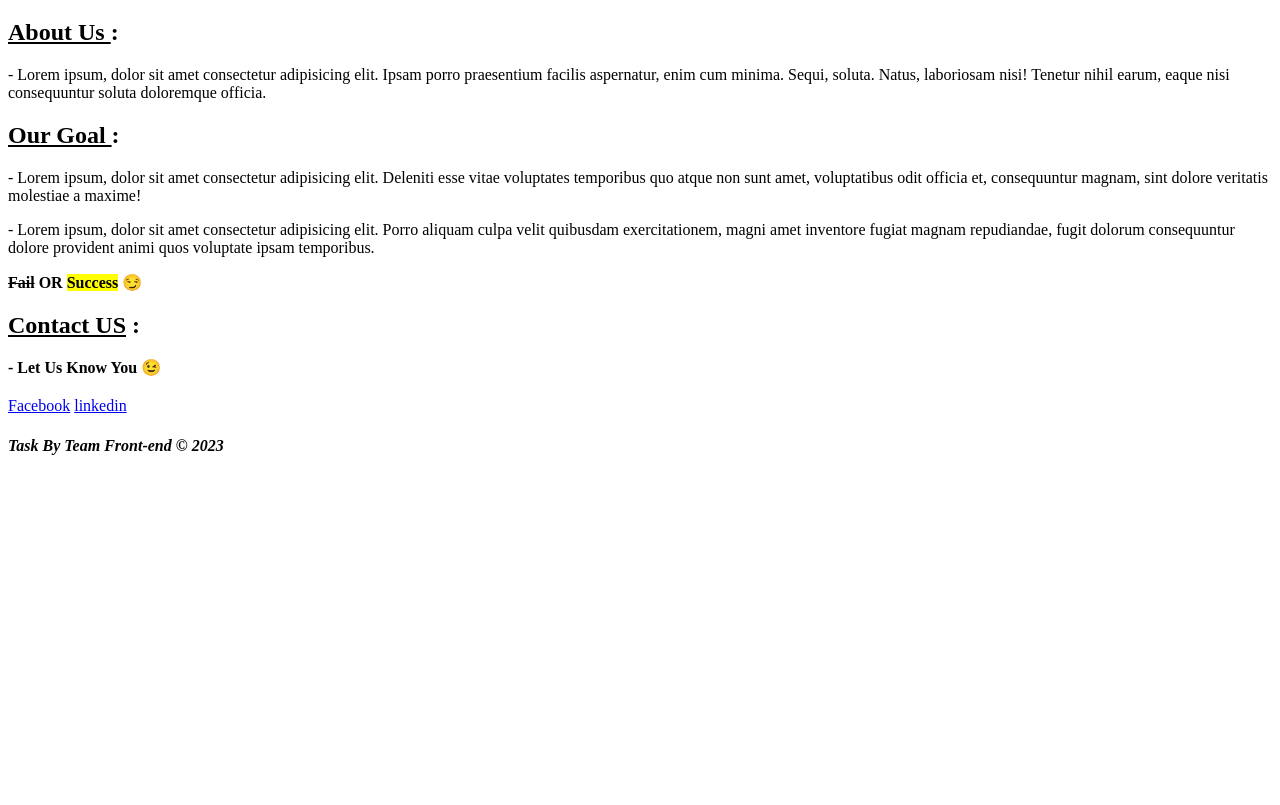
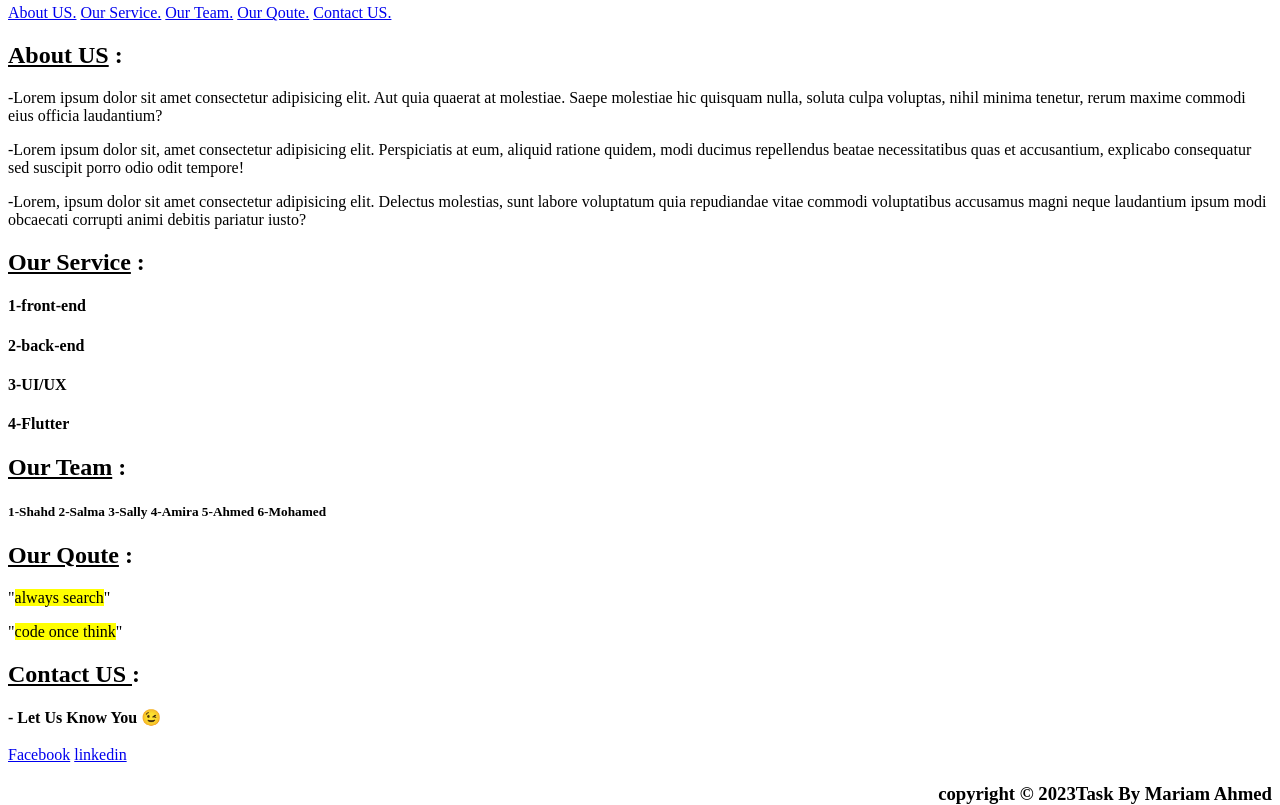
Before and after one commit to mariamahmed38/template, a plain HTML site: page index.html in a window 1280 px wide. Shown: the part 62-867 px from the top of the page. Before the commit the page ends 800 px from the top, so only its background shows below. Drawn offline with Linux system fonts and the light colour scheme.

Commit message:
Add files via upload

```diff
--- a/index.html
+++ b/index.html
@@ -1,18 +1,29 @@
-<!DOCTYPE html>
-<head>
-
-</head>
-<html>
-    <body>
-<h1> <center> welcome everyone to msp &#128513 </center> </h1>
-<h2><u> About Us </u> :</h2>
-<p>- Lorem ipsum, dolor sit amet consectetur adipisicing elit. Ipsam porro praesentium facilis aspernatur, enim cum minima. Sequi, soluta. Natus, laboriosam nisi! Tenetur nihil earum, eaque nisi consequuntur soluta doloremque officia.</p>
-  <h2><u> Our Goal </u> :</h3>
-    <p>- Lorem ipsum, dolor sit amet consectetur adipisicing elit. Deleniti esse vitae voluptates temporibus quo atque non sunt amet, voluptatibus odit officia et, consequuntur magnam, sint dolore veritatis molestiae a maxime!</p>
-<p>- Lorem ipsum, dolor sit amet consectetur adipisicing elit. Porro aliquam culpa velit quibusdam exercitationem, magni amet inventore fugiat magnam repudiandae, fugit dolorum consequuntur dolore provident animi quos voluptate ipsam temporibus.</p>
-<strong> <del> Fail</del> OR</strong>
-<strong> <mark> Success</mark> &#128527 </strong>
-<h2><u> Contact US</u> :</h2>
+<H1><STrong>MSP</STrong></H1>
+<a id="About US"></a>
+<a href="#About US">About US.</a>
+<a id="Our Service"></a>
+<a href="#Our Service">Our Service.</a>
+<a id="Our Team"></a>
+<a href="#Our Team">Our Team.</a>
+<a id="Our Qoute"></a>
+<a href="#Our Qoute">Our Qoute.</a>
+<a id="Contact US"></a>
+<a href="#Contact US">Contact US.</a>
+<h2><u> About US</u> :</h2>
+<P> -Lorem ipsum dolor sit amet consectetur adipisicing elit. Aut quia quaerat at molestiae. Saepe molestiae hic quisquam nulla, soluta culpa voluptas, nihil minima tenetur, rerum maxime commodi eius officia laudantium?</P>
+<P> -Lorem ipsum dolor sit, amet consectetur adipisicing elit. Perspiciatis at eum, aliquid ratione quidem, modi ducimus repellendus beatae necessitatibus quas et accusantium, explicabo consequatur sed suscipit porro odio odit tempore!</P>
+<P> -Lorem, ipsum dolor sit amet consectetur adipisicing elit. Delectus molestias, sunt labore voluptatum quia repudiandae vitae commodi voluptatibus accusamus magni neque laudantium ipsum modi obcaecati corrupti animi debitis pariatur iusto?</P>
+<H2><U>Our Service</U> :</H2>
+<h4>1-front-end</h4>
+<h4>2-back-end</h4>
+<h4>3-UI/UX</h4>
+<H4>4-Flutter</H4>
+<h2><u>Our Team</u> :</h2>
+<h5>1-Shahd 2-Salma 3-Sally 4-Amira 5-Ahmed 6-Mohamed </h5>
+<H2><U>Our Qoute</U> :</H2>
+<p>"<mark>always search</mark>"</p>
+<p>"<mark>code once think</mark>"</p>
+<h2><u> Contact US </u>:</h2>
 <strong> - Let Us Know You &#128521</strong>
 
   <html lang="en">
@@ -23,12 +34,8 @@
  <meta charset="UTF-S">
  <meta description="web" content="">
  <a href="www.linkedin.com/in/mariam-ahmed-369700275" target="_blank">  linkedin </a>
-<h5></h5><i><strong> Task By Team Front-end &#169; 2023</strong></i>
+<h3><p>
+    <span style="float:right ;">Task By Mariam Ahmed </span></h3></p>
+   <p><h3><span style="float:right ;">copyright &#169 2023</span>
+</h3></p>
 </head>
-  <body>
-
-  </body>
-  </html>
-</html>
-</body>
-</html>
```
